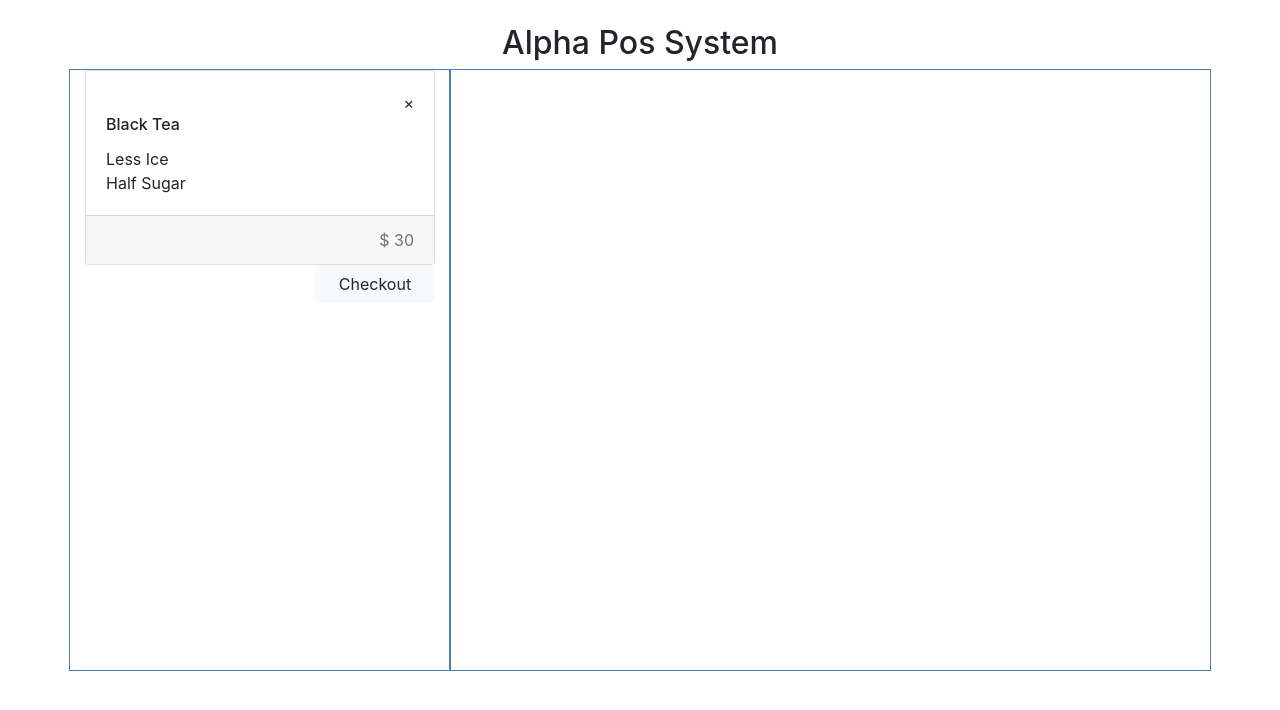
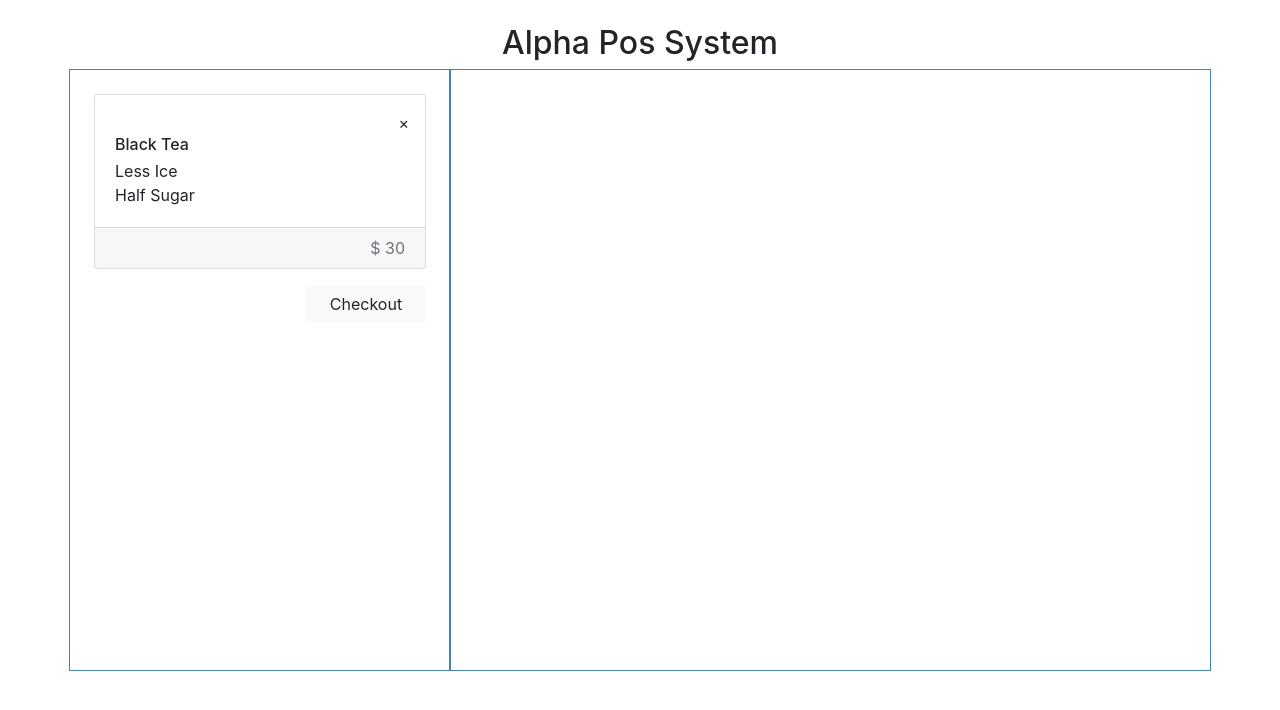
Before and after one commit to ALPHACamp/alpha-pos, a plain HTML site: page index.html in a window 1280 px wide. Drawn offline with nearby package versions, Linux system fonts and the light colour scheme.

Commit message:
Add Bootstrap spacing utility

```diff
--- a/index.html
+++ b/index.html
@@ -21,17 +21,17 @@
 
     <div class="row">
       <!-- left side order list -->
-      <div class="col-md-4" data-order-lists>
-        <div class="card">
-          <div class="card-body">
+      <div class="col-md-4 p-4" data-order-lists>
+        <div class="card mb-3">
+          <div class="card-body pt-3 pr-3">
             <div class="text-right">
               <span data-alpha-pos="delete-drink">×</span>
             </div>
-            <h6 class="card-title">Black Tea</h6>
+            <h6 class="card-title mb-1">Black Tea</h6>
             <div class="card-text">Less Ice</div>
             <div class="card-text">Half Sugar</div>
           </div>
-          <div class="card-footer text-right">
+          <div class="card-footer text-right py-2">
             <div class="card-text text-muted">$ <span data-drink-price>30</span></div>
           </div>
         </div>
@@ -39,7 +39,7 @@
         <div class="text-right">
           <button class="btn btn-light" style="min-width:120px;" data-alpha-pos="checkout">Checkout</button>
         </div>
-      </div><!-- /left side order list-->
+      </div> <!-- /left side order list-->
 
       <div class="col-md-8"></div>
     </div>
```
